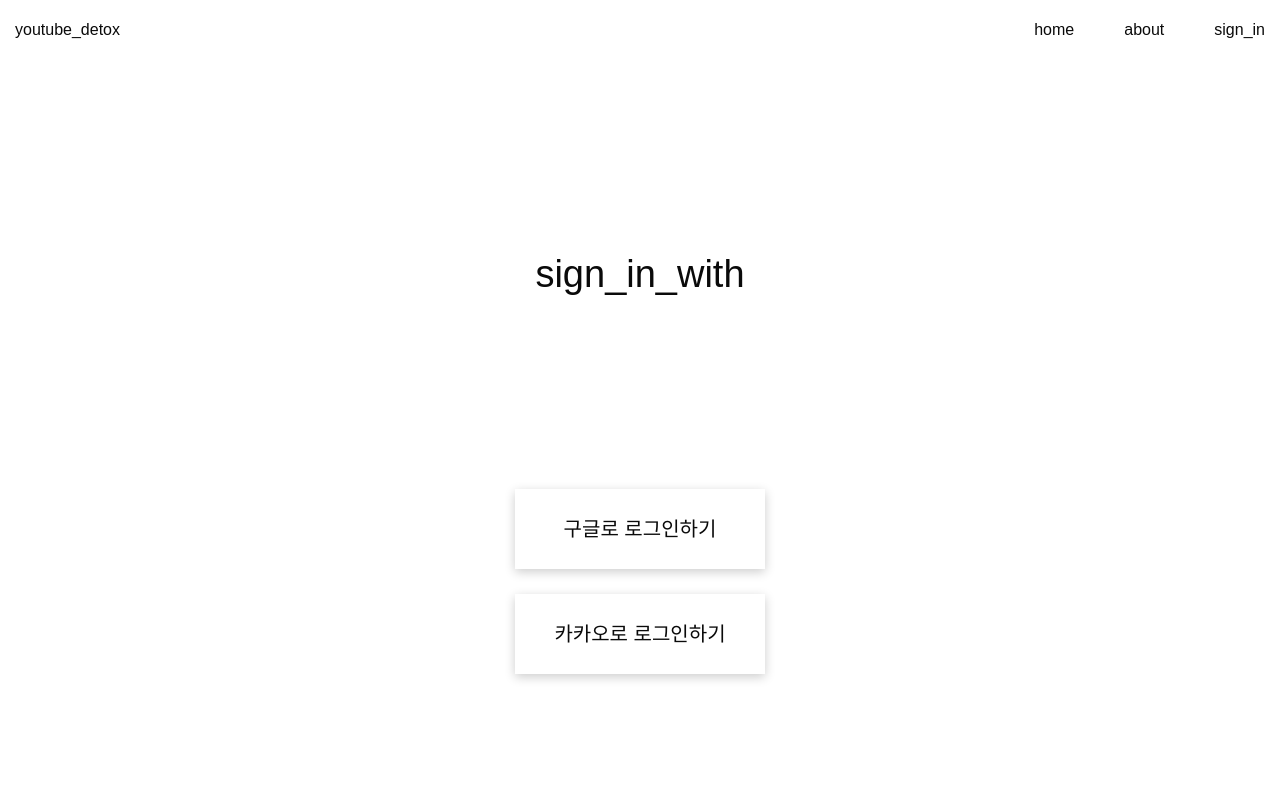
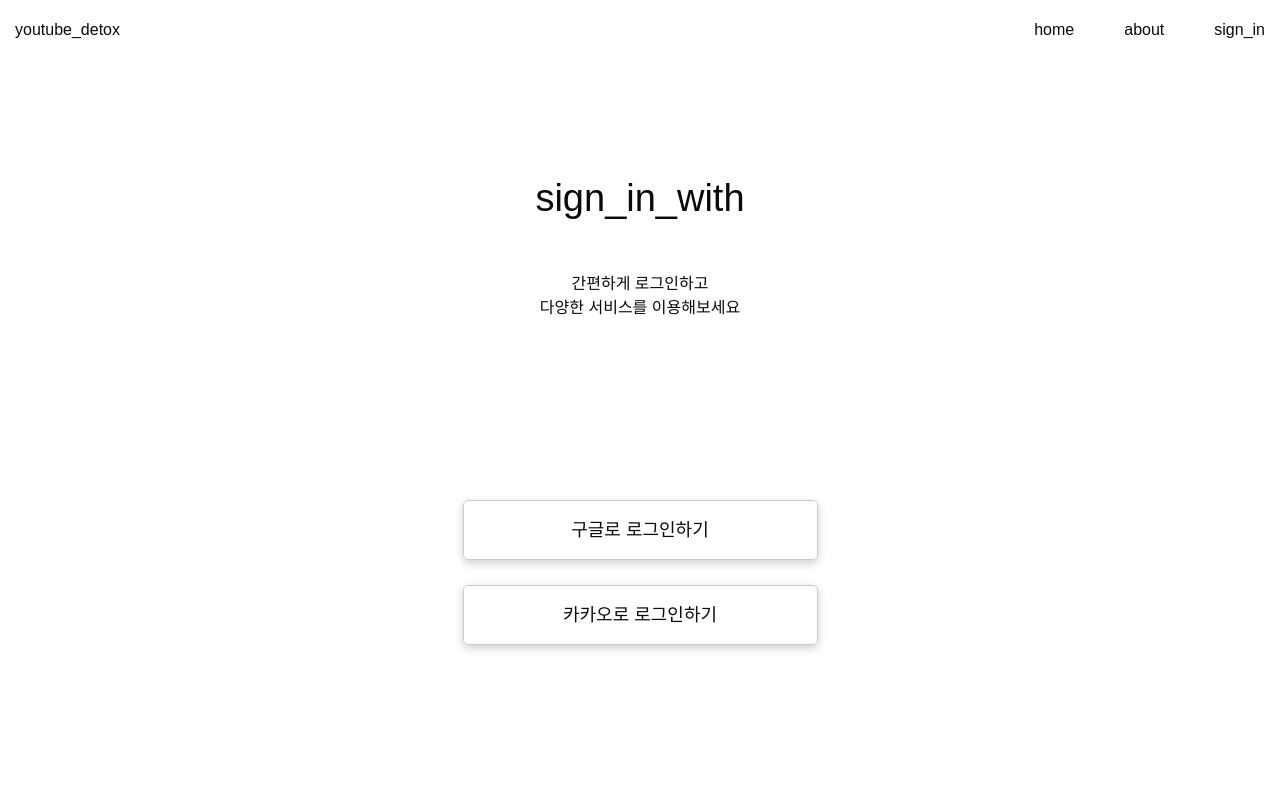
Before and after one commit to parklego/youtube_detox, a Next.js app: page /signin in a window 1280 px wide. Shown: the top 800 px of the page. Built offline with nearby package versions, Linux system fonts and the light colour scheme; no server answers; a web font is replaced by a local one.

Commit message:
로그인 페이지 프로토

```diff
--- a/src/app/(auth)/signin/page.module.css
+++ b/src/app/(auth)/signin/page.module.css
@@ -1,14 +1,30 @@
 .container {
   display: flex;
   flex-direction: column;
-  justify-content: space-evenly;
+  justify-content: center;
   align-items: center;
+  height: 100vh;
+}
 
-  height: 100vh;
+.signinWrapper {
+  width: 100%;
+  height: 600px;
+  max-width: 375px;
+  padding: 10px;
+  display: flex;
+  flex-direction: column;
+  gap: 180px;
+}
+.titleWrapper {
+  text-align: center;
 }
 
 .signinTitle {
   font-size: 38px;
+}
+
+.infoTitle {
+  margin-top: 45px;
 }
 
 .buttonWrapper {
@@ -18,8 +34,19 @@
 }
 
 .signinButton {
-  width: 250px;
-  height: 80px;
-  font-size: 20px;
+  display: flex;
+  justify-content: space-around;
+  align-items: center;
+  width: 100%;
+  height: 60px;
+  padding: 10px;
+  font-size: 18px;
+  border-radius: 5px;
+  border: 1px solid #ccc;
   box-shadow: 0px 3px 10px rgba(0, 0, 0, 0.2);
 }
+
+.signinButton:hover {
+  transform: scale(1.1);
+
+}
--- a/src/app/(auth)/signin/page.tsx
+++ b/src/app/(auth)/signin/page.tsx
@@ -2,6 +2,8 @@
 import { signIn, useSession } from "next-auth/react";
 import styles from "./page.module.css";
 import { useRouter } from "next/navigation";
+import { FaGoogle } from "react-icons/fa";
+import { SiKakaotalk } from "react-icons/si";
 
 const SignInPage = () => {
   const session = useSession();
@@ -17,15 +19,26 @@ const SignInPage = () => {
 
   return (
     <div className={styles.container}>
+      <div className={styles.signinWrapper}>
+        <div className={styles.titleWrapper}>
           <div className={styles.signinTitle}>sign_in_with</div>
+          <div className={styles.infoTitle}>
+            간편하게 로그인하고
+            <br /> 다양한 서비스를 이용해보세요
+          </div>
+        </div>
+
         <div className={styles.buttonWrapper}>
           <button
-          className={styles.signinButton}
+            className={`${styles.signinButton} ${styles.google}`}
             onClick={() => signIn("google")}
           >
             구글로 로그인하기
           </button>
-        <button className={styles.signinButton}>카카오로 로그인하기</button>
+          <button className={`${styles.signinButton} ${styles.kakao}`}>
+            카카오로 로그인하기
+          </button>
+        </div>
       </div>
     </div>
   );
```
Lines whose indentation alone changed are shown as unchanged.
